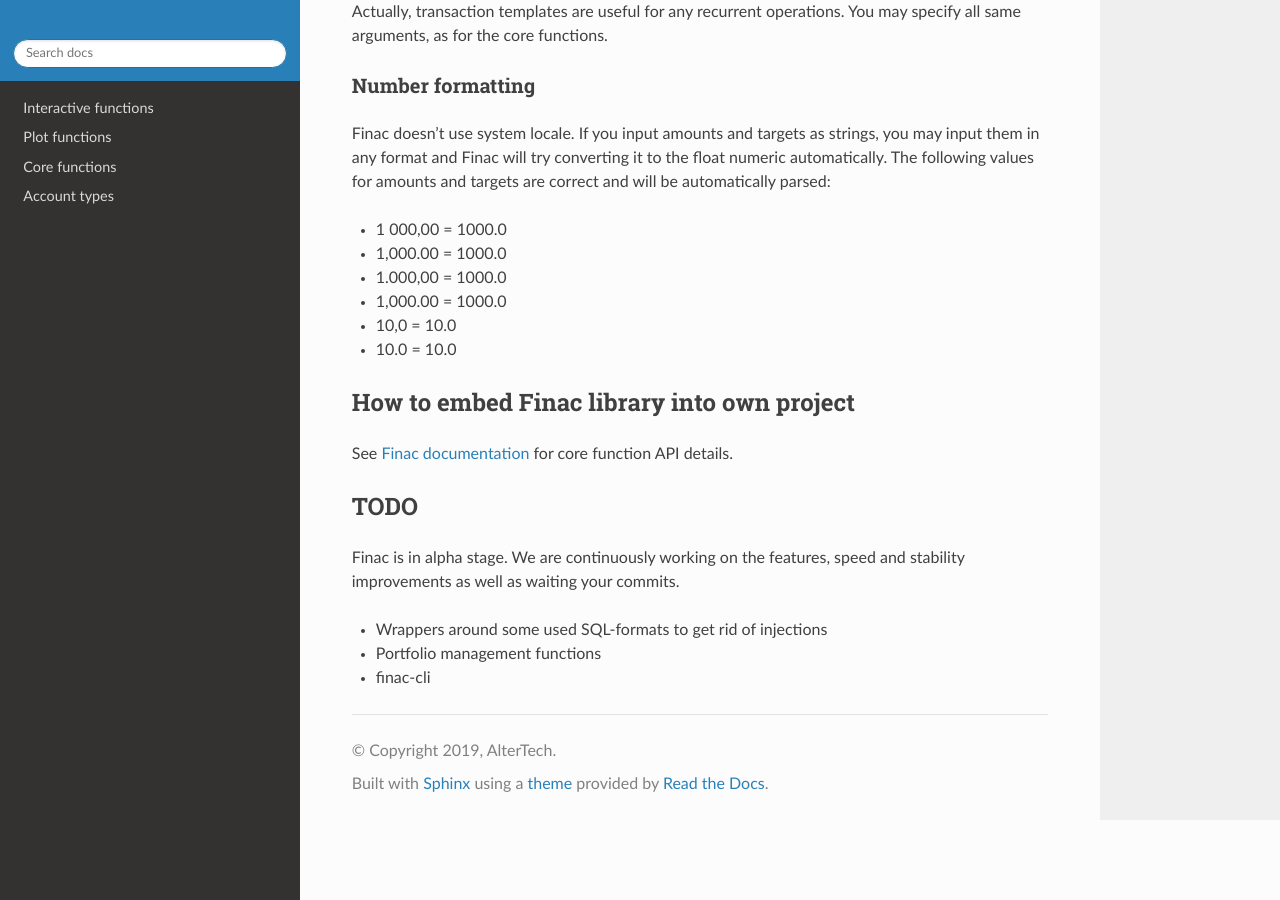
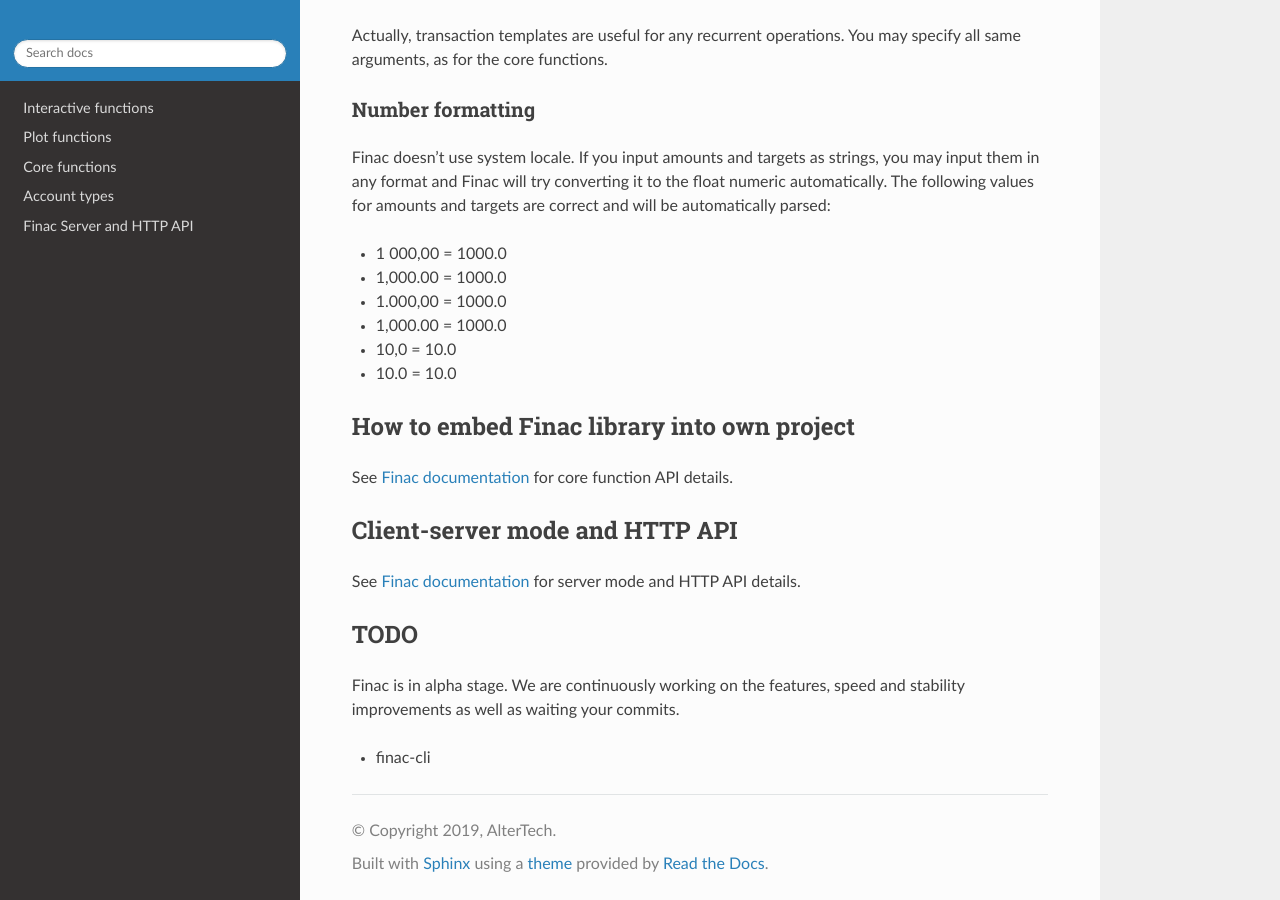
Before and after one commit to alttch/finac, a Sphinx documentation site: the page built from doc/index.rst, in a window 1280 px wide and 900 px high, scrolled down 4630 px. Built offline with Sphinx 7.4.7 and the Read the Docs theme 2.0.0, drawn with Linux system fonts in a browser that asks for light colours; some of the changed text lies outside the part shown.

```diff
--- a/doc/index.rst
+++ b/doc/index.rst
@@ -5,5 +5,6 @@
     plot
     core
     accounts
+    api
 
 .. include:: readme.rst
--- a/doc/readme.rst
+++ b/doc/readme.rst
@@ -271,12 +271,16 @@ How to embed Finac library into own project
 See `Finac documentation <https://finac.readthedocs.io/>`__ for core
 function API details.
 
+Client-server mode and HTTP API
+-------------------------------
+
+See `Finac documentation <https://finac.readthedocs.io/>`__ for server
+mode and HTTP API details.
+
 TODO
 ----
 
 Finac is in alpha stage. We are continuously working on the features,
 speed and stability improvements as well as waiting your commits.
 
--  Wrappers around some used SQL-formats to get rid of injections
--  Portfolio management functions
 -  finac-cli
```
Also changed, not shown: README.md (+5 -2 lines), doc/api.rst (added, +73 -0 lines).
